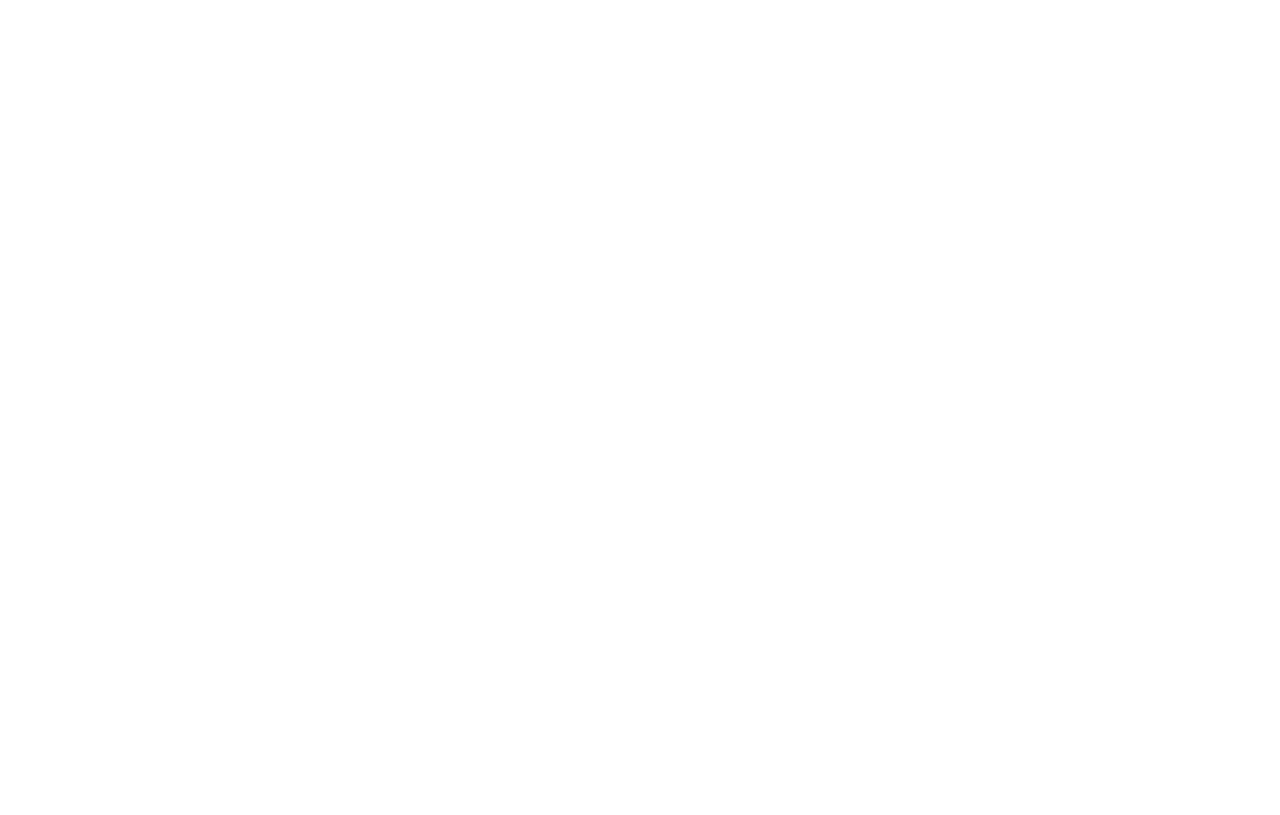
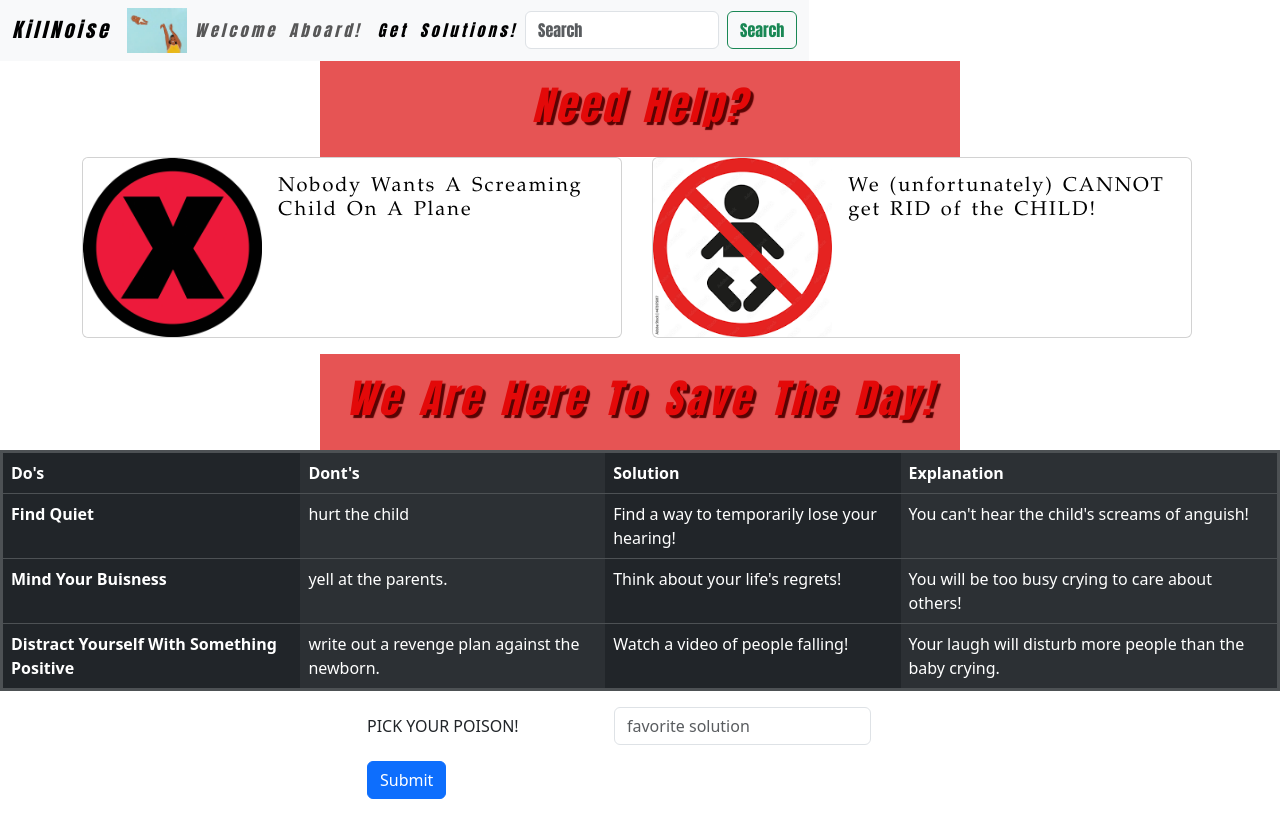
Before and after one commit to steviek14/Airplane-CSS-, a website: page about.html in a window 1280 px wide. Drawn offline with nearby package versions, Linux system fonts and the light colour scheme.

Commit message:
finished

```diff
--- a/about.css
+++ b/about.css
@@ -0,0 +1,66 @@
+.nav {
+    /*styles for navigation bar*/
+    font-family: Impact, Charcoal, sans-serif; /*font fmaily*/
+    letter-spacing: 3.4px; /*lettering spacing*/
+    word-spacing: 4.4px; /*Word spacing*/
+    color: #600000; /*text color*/
+    font-weight: normal; /*font weight*/
+    font-style: oblique; /*font style*/
+    font-variant: normal; /*font variant*/
+
+    }
+.h1 {
+    /*Styles for main heading*/
+        font-family: Impact, Charcoal, sans-serif; /*font family*/
+        font-size: 60px; /*font-size*/
+        letter-spacing: 3.4px; /*letter spacing*/
+        word-spacing: 5px; /*word spacing*/
+        color: #e30909; /*text color*/
+        font-weight: normal; /*font weight*/
+        font-style: oblique; /*font style*/
+        text-align: center; /*text alignment centered*/
+        margin-top: 0vh; /*margin from the top set to 0*/
+        text-shadow: 3px 3px 1px #580303; /*text shadow for main head*/
+        background-color: #e65454; /*background color*/
+        width: 50%; /* Set the width of the container */
+        margin: 0 auto; /* Center the container horizontally */
+        padding: 20px; /*padding for box*/
+    }
+
+
+
+
+.txtf {
+    /*styles for text within cards*/
+font-family: "Palatino Linotype", "Book Antiqua", Palatino, serif; /*font family*/
+font-size: 19px; /*font size*/
+letter-spacing: 2px; /*letter spacing*/
+word-spacing: 2px; /*word spacing*/
+color: #000000; /*text color*/
+font-weight: normal; /*font weight*/
+}
+
+.table {
+/*styles for tables*/
+    border-style: solid; /*border style set to solid*/
+}
+.h1 {
+    font-family: Impact, Charcoal, sans-serif;
+    font-size: 60px;
+    letter-spacing: 3.4px;
+    word-spacing: 5px;
+    color: #e30909;
+    font-weight: normal;
+    font-style: oblique;
+    text-align: center;
+    margin-top: 0vh;
+    text-shadow: 3px 3px 1px #580303;
+    background-color: #e65454;
+    width: 50%; /* Set the width of the container */
+    margin: 0 auto; /* Center the container horizontally */
+    padding: 20px; }
+
+    .body{
+        /*body styles*/
+        background-color: #967ea1;
+         }
--- a/about.html
+++ b/about.html
@@ -0,0 +1,154 @@
+<!DOCTYPE html>
+<html lang="en">
+
+<head>
+    <meta charset="UTF-8">
+    <meta name="viewport" content="width=device-width, initial-scale=1.0">
+    <title>Airplane!</title>
+    <link rel="stylesheet" href="node_modules/bootstrap/dist/css/bootstrap.css"/>
+    <link rel="stylesheet" href="about.css"/>
+<!--Navigation Bar-->
+<div class="nav">
+    <nav class="navbar navbar-expand-lg bg-body-tertiary">
+    <div class="container-fluid">
+      <button class="navbar-toggler" type="button" data-bs-toggle="collapse" data-bs-target="#navbarTogglerDemo01" aria-controls="navbarTogglerDemo01" aria-expanded="false" aria-label="Toggle navigation">
+        <span class="navbar-toggler-icon"></span>
+      </button>
+      <div class="collapse navbar-collapse" id="navbarTogglerDemo01">
+        <!--navbar brand and logo-->
+        <a class="navbar-brand" href="#">KillNoise</a>
+            <img src="images/yeetthebaby.jpg" class="img-fluid"  alt="tossing a baby animated picture" width="60px">
+            <!--Navbar links-->
+        <ul class="navbar-nav me-auto mb-2 mb-lg-0">
+          <li class="nav-item">
+            <a class="nav-link hover" href="index.html"> Welcome Aboard!</a>
+          </li>
+          <li class="nav-item">
+            <a class="nav-link active" aria-current="page" href="about.html">Get Solutions!</a>
+          </li>
+        </ul>
+        <!--Search Form-->
+        <form class="d-flex" role="search">
+          <input class="form-control me-2" type="search" placeholder="Search" aria-label="Search">
+          <button class="btn btn-outline-success" type="submit">Search</button>
+        </form>
+      </div>
+    </div>
+    </nav>
+ </div>
+<!--Main Heading-->
+ <div class="h1">
+    <h1>Need Help?</h1>
+ </div>
+</head>
+
+ <!--Cards section-->
+    <body>
+        <div class="container">
+            <div class="row">
+                <!--card 1-->
+                <!-- Horizontal layout on larger screens -->
+                <div class="col-lg-6">
+                    <div class="card mb-3" style="max-width: 540px;">
+                        <div class="row g-0">
+                            <div class="col-md-4">
+                                <img src="images/Xsign.jpg" class="img-fluid rounded-start" alt="sign with an X">
+                            </div>
+                            <div class="col-md-8">
+                                <!--Card Body-->
+                                <div class="txtf">
+                                    <div class="card-body">
+                                        <h5 class="card-title">Nobody Wants A Screaming Child On A Plane</h5>
+                                    </div>
+                                </div>
+
+                            </div>
+                        </div>
+                    </div>
+                </div>
+                <!--Card 2 -->
+                <div class="col-lg-6">
+                    <div class="card mb-3" style="max-width: 540px;">
+                        <div class="row g-0">
+                            <div class="col-md-4">
+                                <img src="images/nobaby.png" class="img-fluid rounded-start" alt="sign with an X">
+                            </div>
+                            <div class="col-md-8">
+                                <!--Card Body-->
+                                <div class="txtf">
+                                    <div class="card-body">
+                                        <h5 class="card-title">We (unfortunately) CANNOT get RID of the CHILD!</h5>
+                                    </div>
+                                </div>
+
+                            </div>
+                        </div>
+                    </div>
+                </div>
+            </div>
+        </div>
+       <!--Secondary Heading-->
+        <div class="h1">
+        <h1> We Are Here To Save The Day!</h1>
+       </div>
+
+        <!--Table Section-->
+        <table class="table table-dark table-striped-columns">
+            <thead>
+              <tr>
+                <th scope="col">Do's</th>
+                <th scope="col">Dont's</th>
+                <th scope="col">Solution</th>
+                <th scope="col">Explanation</th>
+
+              </tr>
+            </thead>
+            <tbody>
+              <tr>
+                <th scope="row">Find Quiet</th>
+                <td>hurt the child</td>
+                <td>Find a way to temporarily lose your hearing!</td>
+                <td>You can't hear the child's screams of anguish!</td>
+              </tr>
+              <tr>
+                <th scope="row">Mind Your Buisness</th>
+                <td>yell at the parents.</td>
+                <td>Think about your life's regrets!</td>
+                <td>You will be too busy crying to care about others!</td>
+              </tr>
+              <tr>
+                <th scope="row">Distract Yourself With Something Positive</th>
+                <td>write out a revenge plan against the newborn.</td>
+                <td>Watch a video of people falling!</td>
+                <td>Your laugh will disturb more people than the baby crying.</td>
+              </tr>
+            </tbody>
+          </table>
+
+          <!--Form Section-->
+          <div class="container">
+            <div class="row justify-content-center">
+                <div class="col-md-6">
+                    <form class="row g-3">
+                        <div class="col-auto">
+                            <label for="input" class="visually-hidden"></label>
+                            <input type="text" readonly class="form-control-plaintext" value="PICK YOUR POISON!">
+                        </div>
+                        <div class="col-auto">
+                            <label for="input" class="visually-hidden"></label>
+                            <input type="input" class="form-control" placeholder="favorite solution">
+                        </div>
+                        <div class="col-auto">
+                            <button type="submit" class="btn btn-primary mb-3">Submit</button>
+                        </div>
+                    </form>
+                </div>
+            </div>
+        </div>
+
+
+
+    <!--Boostrap Javascript-->
+    <script src="./node_modules/bootstrap/dist/js/bootstrap.bundle.js"></script>
+</body>
+</html>
--- a/index.css
+++ b/index.css
@@ -0,0 +1,75 @@
+.nav {
+    /* Styling for the navigation bar*/
+font-family: Impact, Charcoal, sans-serif;
+font-size: 24px; /* Font size*/
+letter-spacing: 3.4px; /*letter spacing*/
+word-spacing: 4.4px; /*word spacing*/
+color: #600000; /*text color*/
+font-weight: normal; /*font weight*/
+font-style: oblique; /*font style*/
+font-variant: normal; /*font variant*/
+
+}
+.h1 {
+    /*styling for h1 elemtn*/
+    font-family: Impact, Charcoal, sans-serif; /*font family*/
+    font-size: 60px; /*font size*/
+    letter-spacing: 3.4px; /*letter spacing*/
+    word-spacing: 5px; /*word spacing*/
+    color: #e30909; /*text color*/
+    font-weight: normal; /* font weight*/
+    font-style: oblique; /*font style*/
+    text-align: center; /* text alignment*/
+    margin-top: 0vh; /*margin from the top */
+    text-shadow: 3px 3px 1px #580303; /*text shadow*/
+    background-color: #e65454; /*background color*/
+    width: 50%; /* Set the width of the container */
+    margin: 0 auto; /* Center the container horizontally */
+    padding: 20px; /*padding for the box*/
+
+
+        }
+.centered-image{
+    /*centering image*/
+    display: flex; /*use flexbox*/
+    justify-content: center; /* center horizonally */
+    align-items: center; /* center vertically*/
+    background-color: #690303; /*background color*/
+
+}
+.logo{
+    /*styling for logo*/
+    display:flex; /*use flexbox*/
+    margin-left: 15px; /* margin from the left*/
+}
+.body{
+    /*styling for body*/
+    background-color: #967ea1; /*background color*/
+    margin: 0vh; /* margin from the top and bottom*/
+}
+.carouselcap {
+    /* styling for carousel caption*/
+   color:rgb(252, 248, 248); /*text color */
+   text-shadow:2px 2px 1px rgb(2, 2, 2); /*text shadow*/
+
+}
+#carousel-text {
+    /*styling for carousel text*/
+    color:rgb(252, 248, 248); /*text color*/
+    text-shadow:2px 2px 1px rgb(2, 2, 2); /*text shadow*/
+}
+/* CSS to make images in carousel the same size */
+.carousel-item img {
+    height: 600px; /* Set the desired height for the images */
+    object-fit: cover; /* Maintain aspect ratio and cover container */
+}
+
+/* CSS to style carousel captions */
+#carousel-text {
+    position: absolute; /* Position the caption relative to its container */
+    top: 50%; /* Align the caption vertically in the middle */
+    transform: translateY(-50%); /* Adjust vertical position */
+    width: 100%; /* Ensure the caption spans the full width of its container */
+    text-align: center; /* Center-align text within the caption */
+    color: white; /* Example: Set text color to white */
+}
```
Also changed, not shown: index.html (+120 -6 lines), images/Xsign.jpg (added), images/cryingplane.webp (added), images/happymanflying.jpg (added), images/nobaby.png (added), images/peace.jpg (added), images/yeetthebaby.jpg (added).
